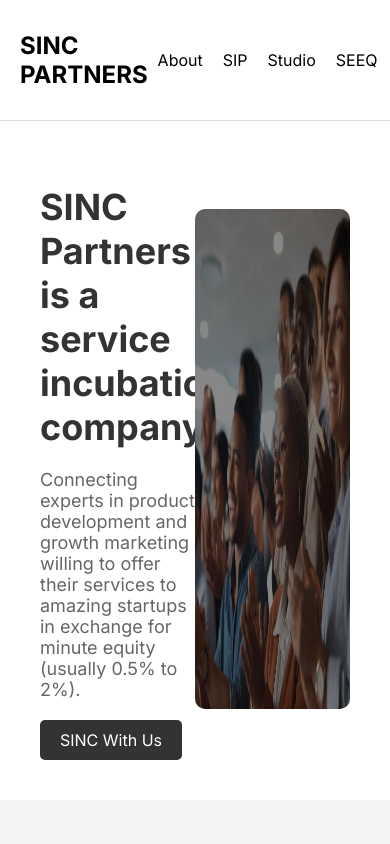
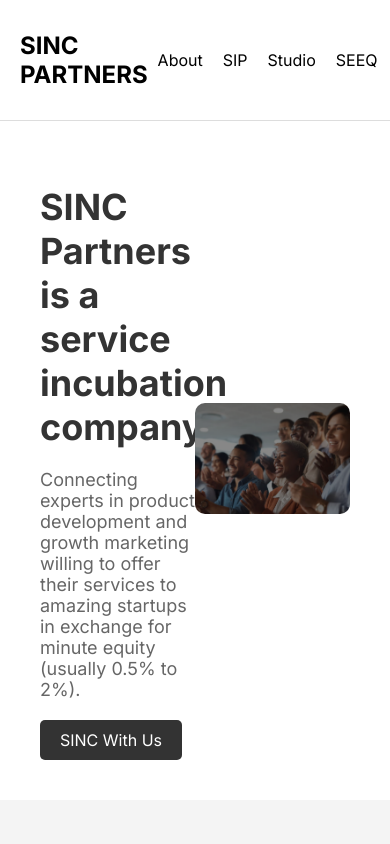
Before and after one commit to techstackmedia/zercomsystems, a Next.js app: page / in a window 390 px wide. Shown: the top 844 px of the page. Built offline with nearby package versions, Linux system fonts and the light colour scheme.

Commit message:
feat: implement  responsive images

```diff
--- a/src/components/BlogResources/index.tsx
+++ b/src/components/BlogResources/index.tsx
@@ -76,6 +76,7 @@
                   className={styles.image}
                   width={resource.width}
                   height={resource.height}
+                  priority
                 />
                 {/* <div className={styles.overlay}>
                   <div className={styles.playButton}>▶</div>
@@ -90,6 +91,7 @@
                   className={styles.image}
                   width={resource.width}
                   height={resource.height}
+                  priority
                 />
                 <div className={styles.articleContent}>
                   <h2 className={styles.articleTitle}>{resource.title}</h2>
--- a/src/components/CardSlider/index.module.css
+++ b/src/components/CardSlider/index.module.css
@@ -37,6 +37,7 @@
 
 .card img {
   max-width: 100%;
+  height: auto; /* Maintain aspect ratio */
   border-radius: 10px 10px 0 0;
 }
 
--- a/src/components/CardSlider/index.tsx
+++ b/src/components/CardSlider/index.tsx
@@ -15,6 +15,8 @@
               alt='Card 1'
               width={622}
               height={393}
+              priority
+              style={{ width: '100%', height: 'auto' }} // Maintain aspect ratio
             />
             <p>SINC Partners invests over 200 million naira in 5 startups</p>
           </div>
@@ -26,6 +28,8 @@
               alt='Card 2'
               width={622}
               height={393}
+              priority
+              style={{ width: '100%', height: 'auto' }} // Maintain aspect ratio
             />
             <p>SINC Partners invests over 200 million naira in 5 startups</p>
           </div>
@@ -37,6 +41,8 @@
               alt='Card 2'
               width={622}
               height={393}
+              priority
+              style={{ width: '100%', height: 'auto' }} // Maintain aspect ratio
             />
             <p>SINC Partners invests over 200 million naira in 5 startups</p>
           </div>
@@ -48,6 +54,8 @@
               alt='Card 2'
               width={622}
               height={393}
+              priority
+              style={{ width: '100%', height: 'auto' }} // Maintain aspect ratio
             />
             <p>SINC Partners invests over 200 million naira in 5 startups</p>
           </div>
@@ -59,6 +67,8 @@
               alt='Card 2'
               width={622}
               height={393}
+              priority
+              style={{ width: '100%', height: 'auto' }} // Maintain aspect ratio
             />
             <p>SINC Partners invests over 200 million naira in 5 startups</p>
           </div>
@@ -70,6 +80,8 @@
               alt='Card 2'
               width={622}
               height={393}
+              priority
+              style={{ width: '100%', height: 'auto' }} // Maintain aspect ratio
             />
             <p>SINC Partners invests over 200 million naira in 5 startups</p>
           </div>
--- a/src/components/EirProgram/index.tsx
+++ b/src/components/EirProgram/index.tsx
@@ -133,7 +133,7 @@
           {steps.map((step, index) => (
             <div key={index} className={styles.step}>
               <div className={styles["step-icon"]}>
-                <Image src={step.icon} alt={step.title} width={step.width} height={step.height} />
+                <Image src={step.icon} alt={step.title} width={step.width} height={step.height} priority/>
               </div>
               <h3>{step.title}</h3>
               <p>{step.description}</p>
--- a/src/components/Footer/index.tsx
+++ b/src/components/Footer/index.tsx
@@ -1,6 +1,9 @@
 import React from 'react';
 import styles from './index.module.css';
 import Link from 'next/link';
+import facebookIconImg from '../../../public/assets/facebookIcon.png'
+import Image from 'next/image';
+import whatsappImg from '../../../public/assets/whatsapp.png'
 
 const Footer = () => {
   return (
@@ -80,7 +83,7 @@
           <p>Lagos, Nigeria</p>
           <p>Philadelphia, USA</p>
           <div className={styles.trustedBusiness}>
-            <img src="/path/to/accredited-business.png" alt="Accredited Business A+" />
+            <Image src={whatsappImg} alt="Accredited Business A+" width={39} height={40} />
             <button>Chat with Us</button>
           </div>
         </div>
@@ -94,11 +97,11 @@
         </div>
         <p>Web In Nigeria 🇳🇬</p>
         <div className={styles.socialMedia}>
-          <Link href="#"><img src="/path/to/facebook-icon.png" alt="Facebook" /></Link>
-          <Link href="#"><img src="/path/to/twitter-icon.png" alt="Twitter" /></Link>
-          <Link href="#"><img src="/path/to/instagram-icon.png" alt="Instagram" /></Link>
-          <Link href="#"><img src="/path/to/linkedin-icon.png" alt="LinkedIn" /></Link>
-          <Link href="#"><img src="/path/to/youtube-icon.png" alt="YouTube" /></Link>
+          <Link href="#"><Image src={facebookIconImg} alt="Facebook" width={20.38} height={20.28} priority /></Link>
+          <Link href="#"><Image src={facebookIconImg} alt="Twitter" width={20.38} height={20.28} priority /></Link>
+          <Link href="#"><Image src={facebookIconImg} alt="Instagram"width={20.38} height={20.28} priority  /></Link>
+          <Link href="#"><Image src={facebookIconImg} alt="LinkedIn" width={20.38} height={20.28} priority /></Link>
+          <Link href="#"><Image src={facebookIconImg} alt="YouTube" width={20.38} height={20.28} priority /></Link>
         </div>
       </div>
     </footer>
--- a/src/components/Hero/index.module.css
+++ b/src/components/Hero/index.module.css
@@ -38,6 +38,7 @@
 }
 
 .imageSection img {
-  width: 100%;
+  width: 100%; /* Maintain aspect ratio */
+  height: auto; /* Maintain aspect ratio */
   border-radius: 10px;
 }
--- a/src/components/Hero/index.tsx
+++ b/src/components/Hero/index.tsx
@@ -1,8 +1,8 @@
 import React from 'react';
 import Link from 'next/link';
 import styles from './index.module.css';
-import heroImg from '../../../public/assets/hero.png'
 import Image from 'next/image';
+import heroImg from '../../../public/assets/hero.png';
 
 const Hero: React.FC = () => {
   return (
@@ -19,7 +19,14 @@
         </Link>
       </div>
       <div className={styles.imageSection}>
-        <Image src={heroImg} alt='Hero Image' />
+        <Image
+          src={heroImg}
+          alt='Hero Image'
+          width={703}
+          height={590}
+          priority
+          style={{ width: '100%', height: 'auto' }} // Maintain aspect ratio
+        />
       </div>
     </div>
   );
--- a/src/components/HeroEnd/index.module.css
+++ b/src/components/HeroEnd/index.module.css
@@ -1,7 +1,7 @@
 .hero {
   text-align: center;
   padding: 50px 20px;
-  background: url('/path/to/your/image.png') no-repeat center center;
+  /* background: url('/path/to/your/image.png') no-repeat center center; */
   background-size: cover;
   color: #000;
 }
--- a/src/components/PortfolioGrid/index.tsx
+++ b/src/components/PortfolioGrid/index.tsx
@@ -37,7 +37,7 @@
       <div className={styles.grid}>
         {companies.map((company, index) => (
           <div key={index} className={styles.company}>
-            <Image src={company.logoUrl} alt={company.name} />
+            <Image src={company.logoUrl} alt={company.name} priority />
           </div>
         ))}
       </div>
--- a/src/components/ServiceIncubationModel/index.tsx
+++ b/src/components/ServiceIncubationModel/index.tsx
@@ -19,15 +19,15 @@
       </p>
       <div className={styles.grid}>
         <div className={styles.hypothesisItem}>
-         <Image src={triangleImg} alt='triangle icon' />
+         <Image src={triangleImg} alt='triangle icon' priority />
           <p>Most early-stage companies and pre-product startups cannot afford professional services especially those who don&apos;t have family and friends&apos; network that can support</p>
         </div>
         <div className={styles.hypothesisItem}>
-        <Image src={squareImg} alt='square icon' />
+        <Image src={squareImg} alt='square icon' priority />
           <p>If startups can seed 5-10% in equity to incubators for $20k to $200k funding most times, they will be willing to seed 10% equity for a $25k service investment</p>
         </div>
         <div className={styles.hypothesisItem}>
-        <Image src={pentagonImg} alt='pentagon icon' />
+        <Image src={pentagonImg} alt='pentagon icon' priority/>
           <p>Young professionals who don&apos;t have a lot of money to invest nor an accredited investors will have opportunities to take equity at the early stage of their career, usually been the first to invest and almost guaranteed of return</p>
         </div>
       </div>
```
Also changed, not shown: public/assets/facebookIcon.png (added), public/assets/whatsapp.png (added).
